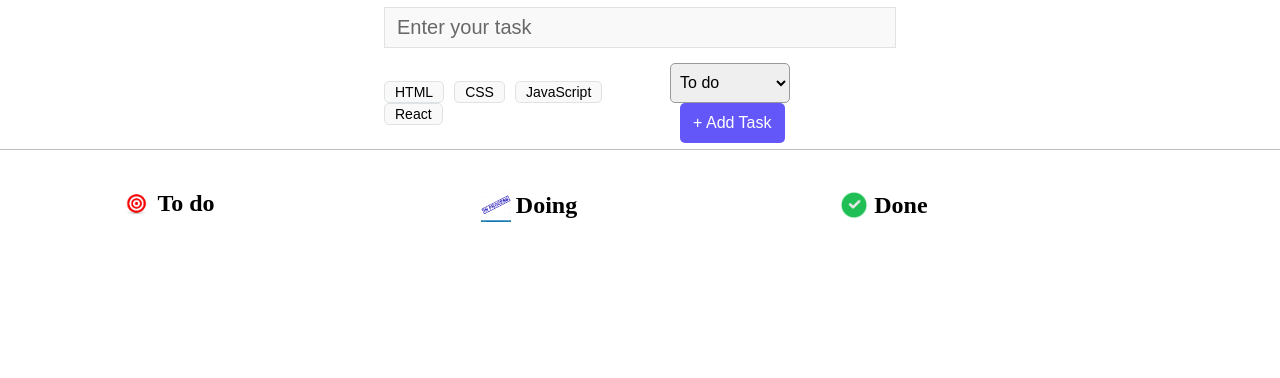
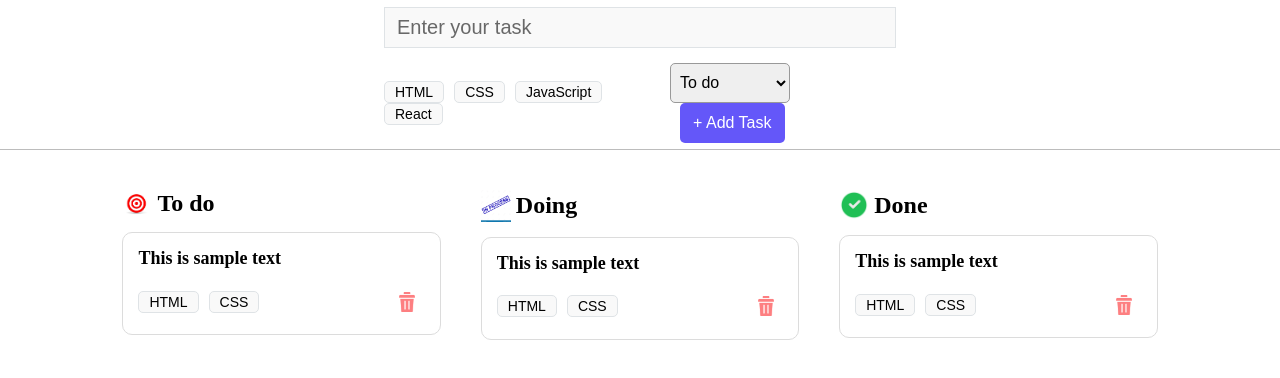
Before and after one commit to Gymnast1992/React-website, a React (Vite) app in the folder TaskForm-website/: page / in a window 1280 px wide. Shown: the top 378 px of the page. Built offline with nearby package versions, Linux system fonts and the light colour scheme.

Commit message:
task_column_section

```diff
--- /dev/null
+++ b/TaskForm-website/src/components/TaskCard.css
@@ -0,0 +1,45 @@
+.task_card {
+    width: 100%;
+    min-height: 100px;
+    border: 1px solid #dcdcdc;
+    border-radius: 10px;
+    padding: 15px;
+    margin: 15px 0;
+}
+
+.task_text {
+    font-size: 18px;
+    font-weight: 600;
+    margin-bottom: 15px;
+}
+
+.task_card_bottom_line {
+    display: flex;
+    align-items: center;
+    justify-content: space-between;
+}
+
+.task_delete {
+    width: 35px;
+    height: 35px;
+    border-radius: 100%;
+    display: flex;
+    align-items: center;
+    justify-content: center;
+    cursor: pointer;
+    transition: all 0.3s ease-in-out;
+}
+
+.task_delete:hover {
+    background-color: #ebebeb;
+}
+
+.delete_icon {
+    width: 20px;
+    opacity: 50%;
+    transition: all 0.3s ease-in-out;
+}
+
+.task_delete:hover .delete_icon {
+    opacity: 80%;
+}
--- /dev/null
+++ b/TaskForm-website/src/components/TaskCard.jsx
@@ -0,0 +1,24 @@
+import React from "react";
+import "./TaskCard.css";
+import Tag from "./Tag";
+import deleteIcon from "../assets/trash.png";
+
+const TaskCard = () => {
+  return (
+    <article className="task_card">
+      <p className="task_text">This is sample text</p>
+
+      <div className="task_card_bottom_line">
+        <div className="task_card_tags">
+          <Tag tagName="HTML" />
+          <Tag tagName="CSS" />
+        </div>
+        <div className="task_delete">
+          <img src={deleteIcon} className="delete_icon" alt="" />
+        </div>
+      </div>
+    </article>
+  );
+};
+
+export default TaskCard;
--- a/TaskForm-website/src/components/TaskColumn.jsx
+++ b/TaskForm-website/src/components/TaskColumn.jsx
@@ -1,13 +1,16 @@
 import React from "react";
 
 import "./TaskColumn.css";
+import TaskCard from "./TaskCard";
 
-const TaskColumn = (props) => {
+const TaskColumn = ({ title, icon }) => {
   return (
     <section className="task_column">
       <h2 className="task_column_heading">
-        <img className="task_column_icon" src={props.icon} alt="" /> {props.title}
+        <img className="task_column_icon" src={icon} alt="" /> {title}
       </h2>
+
+      <TaskCard/>
     </section>
   );
 };
```
